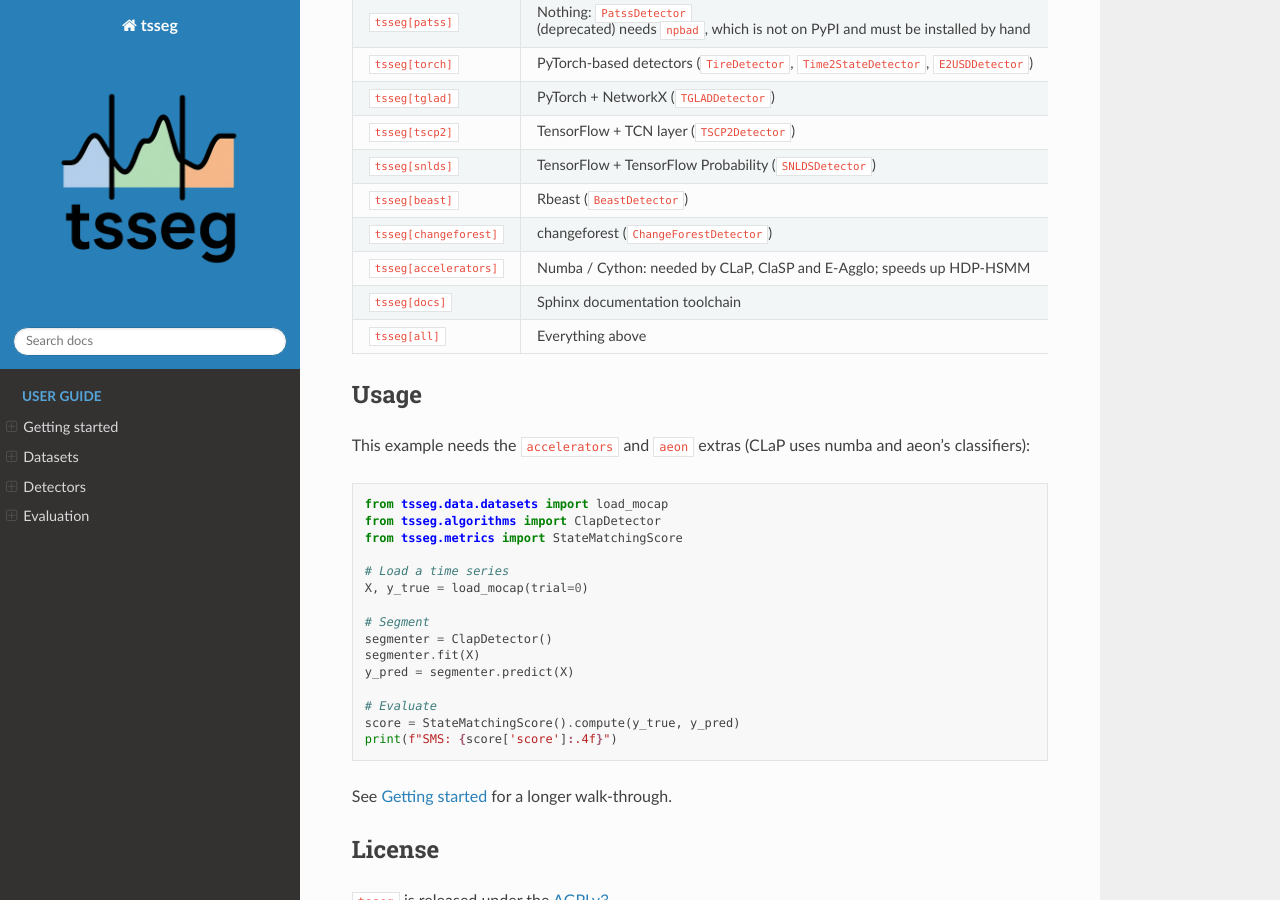
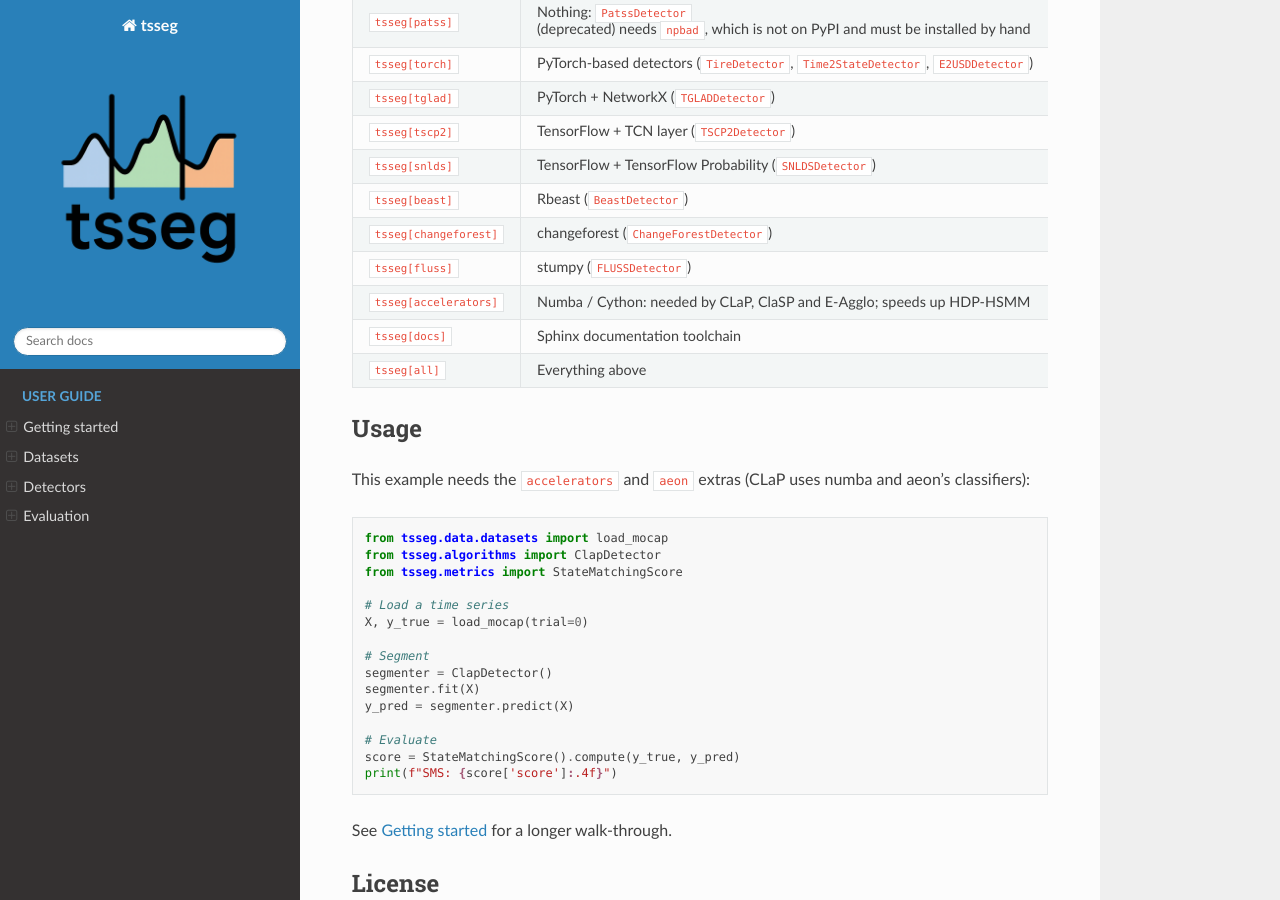
Before and after one commit to fchavelli/tsseg, a Sphinx documentation site: the page built from docs/index.rst, in a window 1280 px wide and 900 px high, scrolled down 1663 px. Built offline with Sphinx 7.4.7 and the Read the Docs theme 3.1.0, drawn with Linux system fonts in a browser that asks for light colours; pages that are not in the unit, such as notebooks, are missing from menus.

Commit message:
ci: install the fluss extra in the test job (#75)
* ci: install the fluss extra in the test job

The test job installed neither stumpy nor any extra that pulls it in, so
the tests of FLUSSDetector (test_fluss.py, its generic-suite cases and the
stumpy-gated parameter-schema tests) were skipped on every Python version.
Now that stumpy is declared in the fluss extra, install it with the others.
The Makefile, the contributing guide and tests/README.md quote the CI
install line; they follow.

* docs: list the fluss extra in the extras table

The extras table of the documentation home page stopped at changeforest, so it did not show tsseg[fluss], added with stumpy, and its last row (tsseg[all], everything above) left it out.

---------

Co-authored-by: fchavelli <fchavelli@users.noreply.github.com>

```diff
--- a/docs/changelog.rst
+++ b/docs/changelog.rst
@@ -13,7 +13,9 @@ Unreleased
 
 * New extra ``tsseg[fluss]``, which installs stumpy for ``FLUSSDetector``;
   ``tsseg[all]`` now includes it. stumpy was declared nowhere, so
-  ``pip install "tsseg[all]"`` left ``FLUSSDetector`` unusable.
+  ``pip install "tsseg[all]"`` left ``FLUSSDetector`` unusable. The CI
+  installs the extra, so the tests of ``FLUSSDetector``, which it skipped,
+  now run there; the extras table of the documentation lists it.
 * tsseg no longer depends on ``future``, which nothing imports, and the
   ``dev`` extra no longer installs ``black``: the code is formatted with
   ``ruff format``.
--- a/docs/guides/contributing.rst
+++ b/docs/guides/contributing.rst
@@ -35,7 +35,7 @@ Development Setup
     .. code-block:: bash
 
         pip install torch --index-url https://download.pytorch.org/whl/cpu
-        pip install -e ".[dev,aeon,prophet,tglad,beast,changeforest]"
+        pip install -e ".[dev,aeon,prophet,tglad,beast,changeforest,fluss]"
 
 Code Style
 ----------
@@ -66,8 +66,8 @@ in ``PYTEST_ARGS``:
     make test PYTEST_ARGS="tests/algorithms -k PeltDetector"
 
 Tests whose optional dependency is not installed are skipped. The CI installs
-``pip install -e .[dev,aeon,prophet,tglad,beast,changeforest]``, so it skips the
-TensorFlow-based detectors among others.
+``pip install -e .[dev,aeon,prophet,tglad,beast,changeforest,fluss]``, so it
+skips the TensorFlow-based detectors among others.
 
 When adding a new feature, please include relevant tests in ``tests/``.
 If adding a new algorithm, ensure it passes the common estimator checks (see :doc:`../detectors/index`).
--- a/docs/index.rst
+++ b/docs/index.rst
@@ -106,6 +106,8 @@ Most detectors work out of the box. Heavier dependencies are opt-in:
      - Rbeast (``BeastDetector``)
    * - ``tsseg[changeforest]``
      - changeforest (``ChangeForestDetector``)
+   * - ``tsseg[fluss]``
+     - stumpy (``FLUSSDetector``)
    * - ``tsseg[accelerators]``
      - Numba / Cython: needed by CLaP, ClaSP and E-Agglo; speeds up HDP-HSMM
    * - ``tsseg[docs]``
```
Also changed, not shown: 3 other files.
